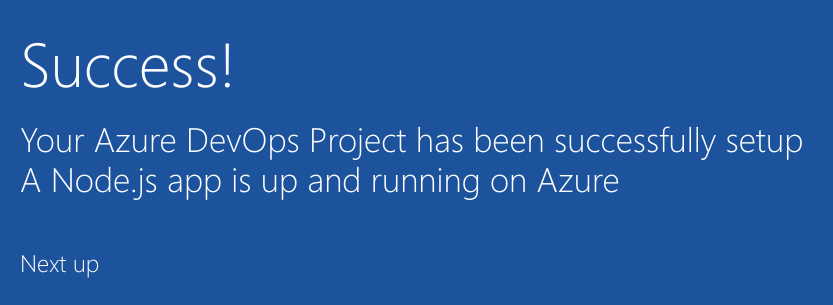
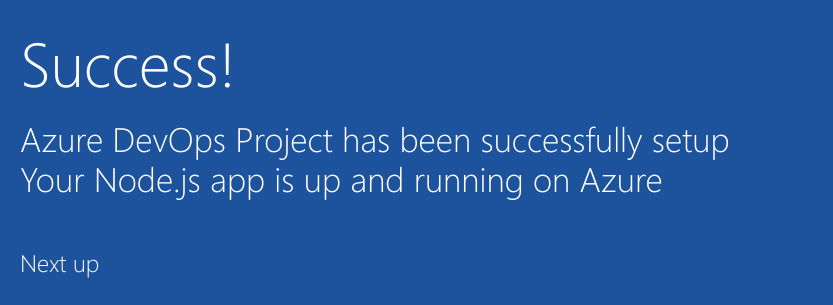
Before and after one commit to pulkitaggarwl/nodeapp, a website: page index.html in a window 1280 px wide. Shown: the part 352-657 px from the top of the page, 205-1038 px from the left. Drawn offline with Linux system fonts and the light colour scheme.

Commit message:
updated commit

```diff
--- a/index.html
+++ b/index.html
@@ -163,8 +163,8 @@
             </div>
             <div class="content-body">
                 <div class="success-text">Success!</div>
-                <div class="description line-1"> Your Azure DevOps Project has been successfully setup </div>
-                <div class="description line-2"> A Node.js app is up and running on Azure</div>
+                <div class="description line-1"> Azure DevOps Project has been successfully setup </div>
+                <div class="description line-2"> Your Node.js app is up and running on Azure</div>
                 <div class="next-steps-container">
                     <div class="next-steps-header">Next up</div>
                     <div class="next-steps-body">
```
